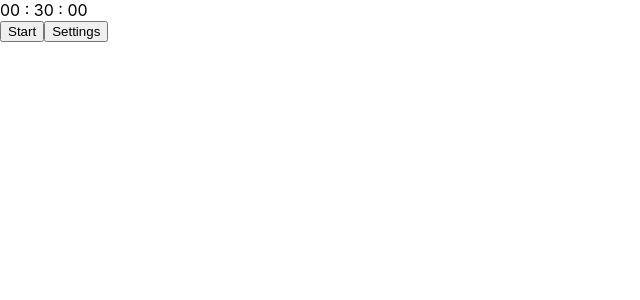
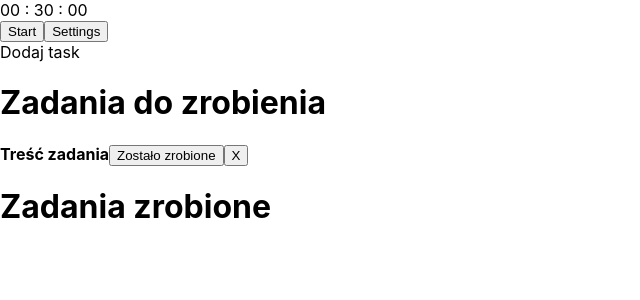
Before and after one commit to adamsmichal/tomatoTimer---toDoApp, a React (Create React App) app: page / in a window 1280 px wide. Shown: the top 300 px of the page, without its empty margins (0-640 px from the left). Built offline with nearby package versions, Linux system fonts and the light colour scheme.

Commit message:
add to do app components and basic logic

```diff
--- a/src/components/App.js
+++ b/src/components/App.js
@@ -1,5 +1,6 @@
 import React, { Component } from 'react';
 import Timer from './Timer/Timer';
+import ToDo from './ToDo/ToDo';
 
 class App extends Component {
 
@@ -12,6 +13,7 @@ class App extends Component {
         return(
             <React.Fragment>
                 <Timer/>
+                <ToDo />
             </React.Fragment>
         )
     }
--- /dev/null
+++ b/src/components/ToDo/AddTask/AddTask.js
@@ -0,0 +1,14 @@
+import React, { Component } from 'react';
+
+class AddTask extends Component {
+    state = {
+
+    }
+    render() {
+        return (
+            <div>Dodaj task</div>
+        );
+    }
+}
+
+export default AddTask;
--- /dev/null
+++ b/src/components/ToDo/Task/Task.js
@@ -0,0 +1,17 @@
+import React from 'react';
+
+const Task = (props) => {
+
+    const {text, id} = props.task;
+    return (
+        <div>
+            <p>
+                <strong>{text}</strong>
+                <button onClick={() => props.changeTaskStatus(id)}>Zostało zrobione</button>
+                <button onClick={() => props.deleteTask(id)}>X</button>
+            </p>
+        </div>
+    );
+}
+
+export default Task;
--- /dev/null
+++ b/src/components/ToDo/TaskList/TaskList.js
@@ -0,0 +1,20 @@
+import React from 'react';
+import Task from '../Task/Task';
+
+const TaskList = (props) => {
+
+    const tasks = props.tasks.map(task => <Task key={task.id} task={task} deleteTask={props.deleteTask} changeTaskStatus={props.changeTaskStatus} />);
+    return (
+        <React.Fragment>
+            <div>
+                <h1>Zadania do zrobienia</h1>
+                {tasks}
+            </div>
+            <div>
+                <h1>Zadania zrobione</h1>
+            </div>
+        </React.Fragment>
+    );
+}
+
+export default TaskList;
--- /dev/null
+++ b/src/components/ToDo/ToDo.js
@@ -0,0 +1,54 @@
+import React, { Component } from 'react';
+import AddTask from './AddTask/AddTask';
+import TaskList from './TaskList/TaskList';
+
+class ToDo extends Component {
+    state = {
+        tasks: [
+            {
+                id: 0,
+                text: 'Treść zadania',
+                important: false,
+                active: true,
+            }
+        ]
+    }
+
+    handleDoneButtonClick = (id) => {
+        console.log('Done' + id);
+        let tasks = [...this.state.tasks];
+        tasks.forEach(task => {
+            if (task.id === id){
+                task.active = false;
+            }
+        });
+        this.setState({
+            tasks
+        })
+    }
+
+    handleDeleteButtonClick = (id) => {
+        console.log('Delete' + id);
+        const tasks = [...this.state.tasks];
+        const index = tasks.findIndex(task => task.id === id);
+        tasks.splice(index, 1);
+        this.setState({
+            tasks
+        })
+    }
+
+    render() {
+        return (
+            <React.Fragment>
+                <AddTask />
+                <TaskList
+                    tasks={this.state.tasks}
+                    changeTaskStatus={this.handleDoneButtonClick}
+                    deleteTask={this.handleDeleteButtonClick}
+                />
+            </React.Fragment>
+        );
+    }
+}
+
+export default ToDo;
```
